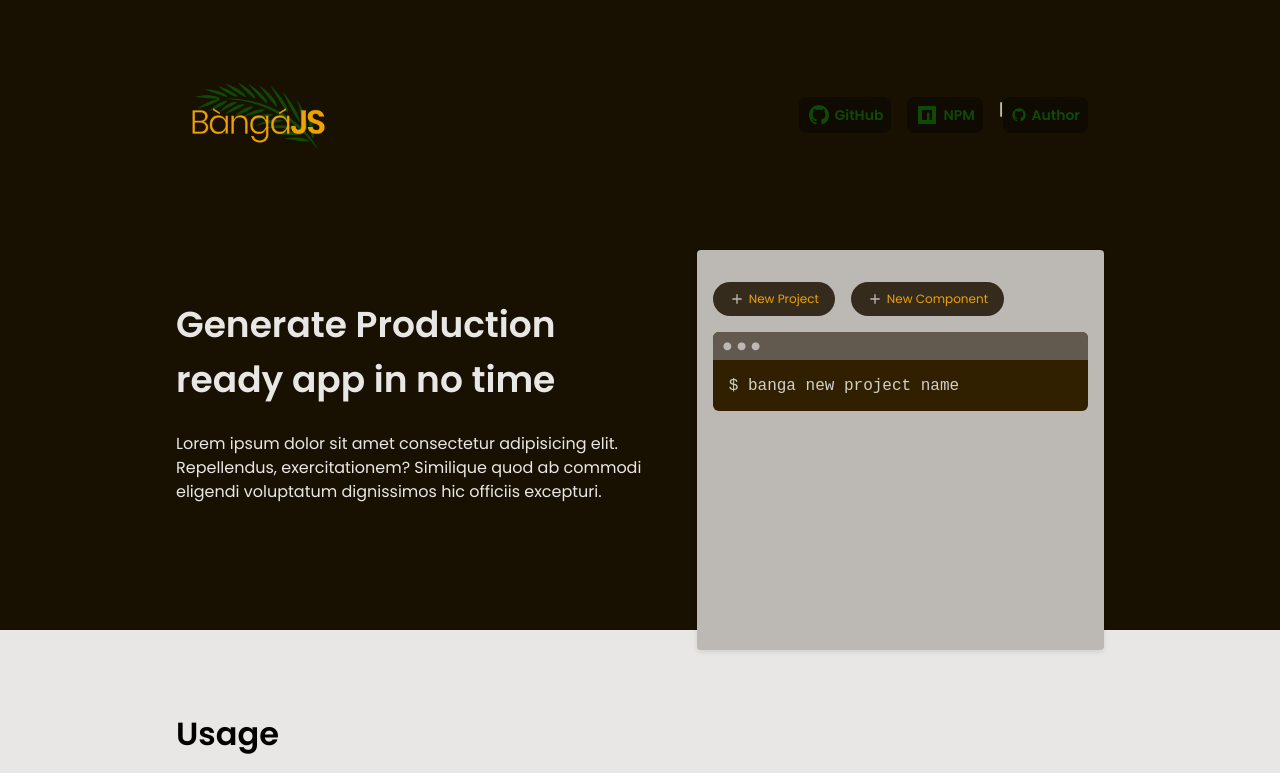
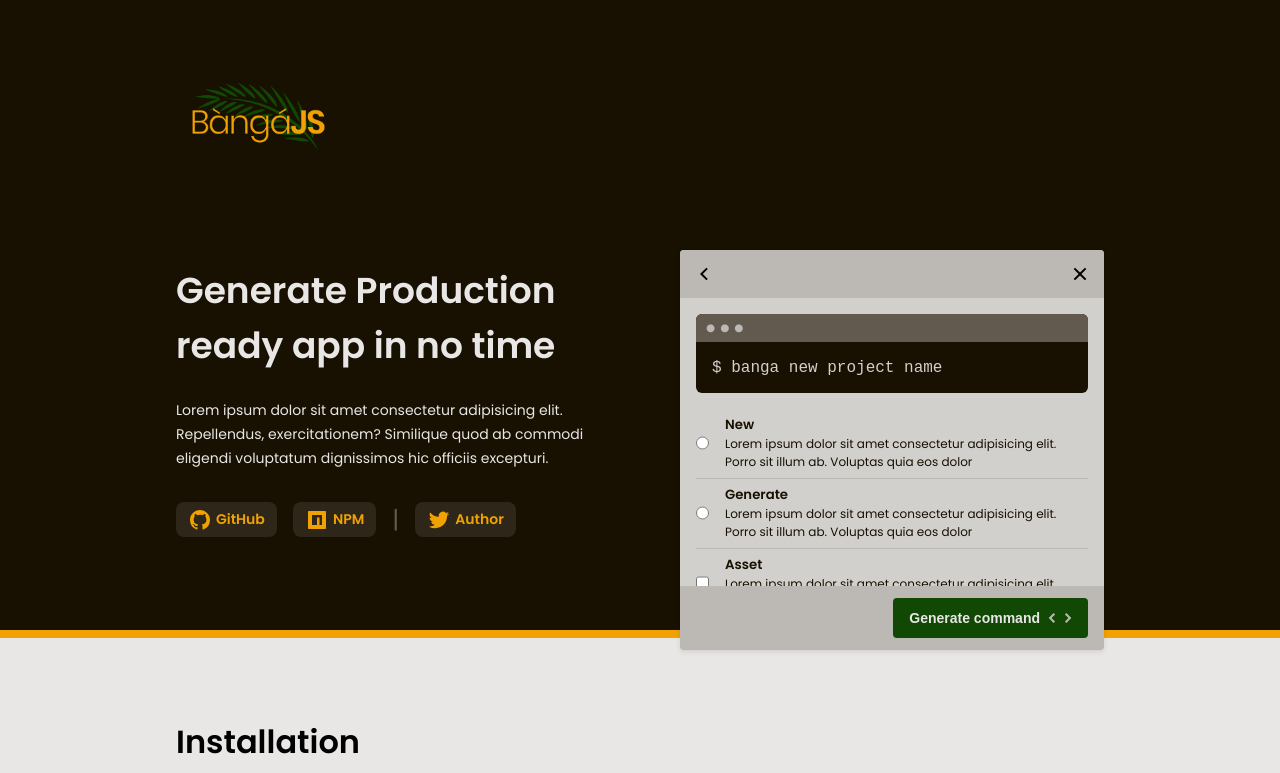
Before and after one commit to bangajs/documentation, an Angular app: page / in a window 1280 px wide. Shown: the top 773 px of the page. Built offline with nearby package versions, Linux system fonts and the light colour scheme.

Commit message:
update home page. design refactor

```diff
--- a/src/app/app.component.html
+++ b/src/app/app.component.html
@@ -3,35 +3,7 @@
     <header>
       <img src="./../assets/BangaJS.png" alt="" height="70">
 
-      <div class="hero-links">
-        <a href="http://">
-          <svg xmlns="http://www.w3.org/2000/svg" viewBox="0 0 24 24" width="24" height="24">
-            <path fill="none" d="M0 0h24v24H0z" />
-            <path
-              d="M12 2C6.475 2 2 6.475 2 12a9.994 9.994 0 0 0 6.838 9.488c.5.087.687-.213.687-.476 0-.237-.013-1.024-.013-1.862-2.512.463-3.162-.612-3.362-1.175-.113-.288-.6-1.175-1.025-1.413-.35-.187-.85-.65-.013-.662.788-.013 1.35.725 1.538 1.025.9 1.512 2.338 1.087 2.912.825.088-.65.35-1.087.638-1.337-2.225-.25-4.55-1.113-4.55-4.938 0-1.088.387-1.987 1.025-2.688-.1-.25-.45-1.275.1-2.65 0 0 .837-.262 2.75 1.026a9.28 9.28 0 0 1 2.5-.338c.85 0 1.7.112 2.5.337 1.912-1.3 2.75-1.024 2.75-1.024.55 1.375.2 2.4.1 2.65.637.7 1.025 1.587 1.025 2.687 0 3.838-2.337 4.688-4.562 4.938.362.312.675.912.675 1.85 0 1.337-.013 2.412-.013 2.75 0 .262.188.574.688.474A10.016 10.016 0 0 0 22 12c0-5.525-4.475-10-10-10z"
-              fill="rgba(17,73,4,1)" /></svg>
 
-          <span>GitHub</span>
-        </a>
-        <a href="http://">
-          <svg xmlns="http://www.w3.org/2000/svg" viewBox="0 0 24 24" width="24" height="24">
-            <path fill="none" d="M0 0H24V24H0z" />
-            <path
-              d="M20 3c.552 0 1 .448 1 1v16c0 .552-.448 1-1 1H4c-.552 0-1-.448-1-1V4c0-.552.448-1 1-1h16zm-3 4H7v10h5V9.5h2.5V17H17V7z"
-              fill="rgba(17,73,4,1)" /></svg>
-
-          <span>NPM</span>
-        </a> |
-        <a href="http://">
-          <svg xmlns="http://www.w3.org/2000/svg" viewBox="0 0 24 24" width="16" height="16">
-            <path fill="none" d="M0 0h24v24H0z" />
-            <path
-              d="M12 2C6.475 2 2 6.475 2 12a9.994 9.994 0 0 0 6.838 9.488c.5.087.687-.213.687-.476 0-.237-.013-1.024-.013-1.862-2.512.463-3.162-.612-3.362-1.175-.113-.288-.6-1.175-1.025-1.413-.35-.187-.85-.65-.013-.662.788-.013 1.35.725 1.538 1.025.9 1.512 2.338 1.087 2.912.825.088-.65.35-1.087.638-1.337-2.225-.25-4.55-1.113-4.55-4.938 0-1.088.387-1.987 1.025-2.688-.1-.25-.45-1.275.1-2.65 0 0 .837-.262 2.75 1.026a9.28 9.28 0 0 1 2.5-.338c.85 0 1.7.112 2.5.337 1.912-1.3 2.75-1.024 2.75-1.024.55 1.375.2 2.4.1 2.65.637.7 1.025 1.587 1.025 2.687 0 3.838-2.337 4.688-4.562 4.938.362.312.675.912.675 1.85 0 1.337-.013 2.412-.013 2.75 0 .262.188.574.688.474A10.016 10.016 0 0 0 22 12c0-5.525-4.475-10-10-10z"
-              fill="rgba(17,73,4,1)" /></svg>
-
-          <span>Author</span>
-        </a>
-      </div>
     </header>
 
     <br><br><br><br>
@@ -45,36 +17,120 @@
 
         <p>Lorem ipsum dolor sit amet consectetur adipisicing elit. Repellendus, exercitationem? Similique quod ab
           commodi eligendi voluptatum dignissimos hic officiis excepturi.</p>
+
+        <div class="hero-links">
+          <a href="https://github.com/saucecodee">
+            <svg xmlns="http://www.w3.org/2000/svg" viewBox="0 0 24 24" width="24" height="24">
+              <path fill="none" d="M0 0h24v24H0z" />
+              <path
+                d="M12 2C6.475 2 2 6.475 2 12a9.994 9.994 0 0 0 6.838 9.488c.5.087.687-.213.687-.476 0-.237-.013-1.024-.013-1.862-2.512.463-3.162-.612-3.362-1.175-.113-.288-.6-1.175-1.025-1.413-.35-.187-.85-.65-.013-.662.788-.013 1.35.725 1.538 1.025.9 1.512 2.338 1.087 2.912.825.088-.65.35-1.087.638-1.337-2.225-.25-4.55-1.113-4.55-4.938 0-1.088.387-1.987 1.025-2.688-.1-.25-.45-1.275.1-2.65 0 0 .837-.262 2.75 1.026a9.28 9.28 0 0 1 2.5-.338c.85 0 1.7.112 2.5.337 1.912-1.3 2.75-1.024 2.75-1.024.55 1.375.2 2.4.1 2.65.637.7 1.025 1.587 1.025 2.687 0 3.838-2.337 4.688-4.562 4.938.362.312.675.912.675 1.85 0 1.337-.013 2.412-.013 2.75 0 .262.188.574.688.474A10.016 10.016 0 0 0 22 12c0-5.525-4.475-10-10-10z" />
+            </svg>
+
+            <span>GitHub</span>
+          </a>
+          <a href="https://www.npmjs.com/package/bangajs">
+            <svg xmlns="http://www.w3.org/2000/svg" viewBox="0 0 24 24" width="24" height="24">
+              <path fill="none" d="M0 0H24V24H0z" />
+              <path
+                d="M20 3c.552 0 1 .448 1 1v16c0 .552-.448 1-1 1H4c-.552 0-1-.448-1-1V4c0-.552.448-1 1-1h16zm-3 4H7v10h5V9.5h2.5V17H17V7z" />
+            </svg>
+
+            <span>NPM</span>
+          </a> |
+          <a href="https://ifedili.com">
+            <svg xmlns="http://www.w3.org/2000/svg" viewBox="0 0 24 24" width="24" height="24">
+              <path fill="none" d="M0 0h24v24H0z" />
+              <path
+                d="M22.162 5.656a8.384 8.384 0 0 1-2.402.658A4.196 4.196 0 0 0 21.6 4c-.82.488-1.719.83-2.656 1.015a4.182 4.182 0 0 0-7.126 3.814 11.874 11.874 0 0 1-8.62-4.37 4.168 4.168 0 0 0-.566 2.103c0 1.45.738 2.731 1.86 3.481a4.168 4.168 0 0 1-1.894-.523v.052a4.185 4.185 0 0 0 3.355 4.101 4.21 4.21 0 0 1-1.89.072A4.185 4.185 0 0 0 7.97 16.65a8.394 8.394 0 0 1-6.191 1.732 11.83 11.83 0 0 0 6.41 1.88c7.693 0 11.9-6.373 11.9-11.9 0-.18-.005-.362-.013-.54a8.496 8.496 0 0 0 2.087-2.165z" />
+              </svg>
+
+            <span>Author</span>
+          </a>
+        </div>
       </div>
 
-      <div class="hero-right">
-        <input type="hidden" #selection>
+      <div class="generator">
 
-        <div class="card-container">
-          <div class="card card-small" (click)="selection.value = 'material'" tabindex="0">
-            <svg class="material-icons" xmlns="http://www.w3.org/2000/svg" width="16" height="16" viewBox="0 0 24 24">
-              <path d="M19 13h-6v6h-2v-6H5v-2h6V5h2v6h6v2z" /></svg>
+        <div class="gen-header">
+          <svg xmlns="http://www.w3.org/2000/svg" viewBox="0 0 24 24" width="24" height="24">
+            <path fill="none" d="M0 0h24v24H0z" />
+            <path d="M10.828 12l4.95 4.95-1.414 1.414L8 12l6.364-6.364 1.414 1.414z" /></svg>
 
-            <span>New Project</span>
+          <!-- <span>Command</span> -->
+
+          <svg xmlns="http://www.w3.org/2000/svg" viewBox="0 0 24 24" width="24" height="24">
+            <path fill="none" d="M0 0h24v24H0z" />
+            <path
+              d="M12 10.586l4.95-4.95 1.414 1.414-4.95 4.95 4.95 4.95-1.414 1.414-4.95-4.95-4.95 4.95-1.414-1.414 4.95-4.95-4.95-4.95L7.05 5.636z" />
+          </svg>
         </div>
 
-          <div class="card card-small" (click)="selection.value = 'component'" tabindex="0">
-            <svg class="material-icons" xmlns="http://www.w3.org/2000/svg" width="16" height="16" viewBox="0 0 24 24">
-              <path d="M19 13h-6v6h-2v-6H5v-2h6V5h2v6h6v2z" /></svg>
+        <div class="gen-body">
 
-            <span>New Component</span>
+          <!-- Terminal -->
+          <div class="terminal" [ngSwitch]="selection">
+            <pre *ngSwitchDefault>$ banga new project name</pre>
+          </div>
+
+          <div>
+            <div class="form-control">
+              <input type="radio" name="command" value="new" id="new">
+              <label for="new">
+                <h5>New</h5>
+                <p class="desc">Lorem ipsum dolor sit amet consectetur adipisicing elit. Porro sit illum ab. Voluptas
+                  quia eos dolor</p>
+              </label>
+            </div>
+
+            <div class="form-control">
+              <input type="radio" name="command" value="new" id="generate">
+              <label for="generate">
+                <h5>Generate</h5>
+                <p class="desc">Lorem ipsum dolor sit amet consectetur adipisicing elit. Porro sit illum ab. Voluptas
+                  quia eos dolor</p>
+              </label>
+            </div>
+
+            <div class="form-control">
+              <input type="checkbox" name="type" value="asset" id="asset">
+              <label for="asset">
+                <h5>Asset</h5>
+                <p class="desc">Lorem ipsum dolor sit amet consectetur adipisicing elit. Porro sit illum ab. Voluptas
+                  quia eos dolor</p>
+              </label>
+            </div>
+
+            <div class="form-control">
+              <input type="checkbox" name="type" value="controller" id="controller">
+              <label for="controller">
+                <h5>Controller</h5>
+                <p class="desc">Lorem ipsum dolor sit amet consectetur adipisicing elit. Porro sit illum ab. Voluptas
+                  quia eos dolor</p>
+              </label>
+            </div>
+
+          </div>
+        </div>
+
+
+        <div class="gen-footer">
+          <button></button>
+
+          <button class="but but-small" (click)="selection = 'material'" tabindex="0">
+            <span>Generate command</span>
+
+            <svg xmlns="http://www.w3.org/2000/svg" viewBox="0 0 24 24" width="24" height="24">
+              <path fill="none" d="M0 0h24v24H0z" />
+              <path
+                d="M16.95 8.464l1.414-1.414 4.95 4.95-4.95 4.95-1.414-1.414L20.485 12 16.95 8.464zm-9.9 0L3.515 12l3.535 3.536-1.414 1.414L.686 12l4.95-4.95L7.05 8.464z" />
+            </svg>
+          </button>
         </div>
 
       </div>
 
-        <!-- Terminal -->
-        <div class="terminal" [ngSwitch]="selection.value">
-          <pre *ngSwitchDefault>$ banga new project name</pre>
-          <pre *ngSwitchCase="'material'">$ banga generate project name</pre>
-        </div>
     </div>
 
-    </div>
   </div>
 </div>
 
@@ -83,13 +139,38 @@
 
 
 
-<div class="container" role="main">
+<div class="main container">
+  <main>
+    <section>
+      <h2>Installation</h2>
+      <div>
+        <p>Lorem ipsum dolor sit <code>Hello</code> amet consectetur adipisicing elit. Eos aperiam corrupti iusto
+          recusandae ut voluptatibus
+          quod nulla nisi officia enim fugiat deserunt, deleniti, consequatur perspiciatis tempora saepe sunt ipsa
+          neque.
+        </p>
+
+        <div class="terminal">
+          <span class="copy">
+            Copied!
+            <svg xmlns="http://www.w3.org/2000/svg" viewBox="0 0 24 24" width="20" height="20">
+              <path fill="none" d="M0 0h24v24H0z" />
+              <path
+                d="M7 6V3a1 1 0 0 1 1-1h12a1 1 0 0 1 1 1v14a1 1 0 0 1-1 1h-3v3c0 .552-.45 1-1.007 1H4.007A1.001 1.001 0 0 1 3 21l.003-14c0-.552.45-1 1.007-1H7zM5.003 8L5 20h10V8H5.003zM9 6h8v10h2V4H9v2z"
+                fill="#bcb8b3" /></svg>
+          </span>
+          <pre>$ npm install bangajs -g</pre>
+        </div>
+      </div>
+    </section>
+
     <section>
       <h2>Usage</h2>
       <div>
         <p>Lorem ipsum dolor sit <code>Hello</code> amet consectetur adipisicing elit. Eos aperiam corrupti iusto
           recusandae ut voluptatibus
-        quod nulla nisi officia enim fugiat deserunt, deleniti, consequatur perspiciatis tempora saepe sunt ipsa neque.
+          quod nulla nisi officia enim fugiat deserunt, deleniti, consequatur perspiciatis tempora saepe sunt ipsa
+          neque.
         </p>
 
         <div class="terminal">
@@ -109,17 +190,25 @@
     <section>
       <h2>Commands</h2>
       <div>
-      <p>Lorem ipsum dolor sit amet consectetur adipisicing elit. Eos aperiam corrupti iusto recusandae ut voluptatibus
-        quod nulla nisi officia enim fugiat deserunt, deleniti, consequatur perspiciatis tempora saepe sunt ipsa neque.
+        <p>Lorem ipsum dolor sit amet consectetur adipisicing elit. Eos aperiam corrupti iusto recusandae ut
+          voluptatibus
+          quod nulla nisi officia enim fugiat deserunt, deleniti, consequatur perspiciatis tempora saepe sunt ipsa
+          neque.
         </p>
       </div>
     </section>
+  </main>
+
+  <aside>
+
+  </aside>
 
 
   <!-- Footer -->
   <footer>
     Made with 🍅 by <a href="http://ifedili.com" target="_blank" rel=""> Onyegbu Ifedili</a>
   </footer>
+</div>
 
 
 <router-outlet></router-outlet>
--- a/src/app/app.component.ts
+++ b/src/app/app.component.ts
@@ -7,4 +7,5 @@ import { Component } from '@angular/core';
 })
 export class AppComponent {
   title = 'banga-docs';
+  selection = ""
 }
--- a/src/styles.scss
+++ b/src/styles.scss
@@ -50,42 +50,44 @@ header {
   flex-direction: column;
 }
 
-.card-container {
+.but-container {
   display: flex;
   flex-wrap: wrap;
   margin: 16px 0;
 }
 
-.card {
-  border-radius: 25px;
-  background: #352b1c;
-  color: #f0a202;
+.but {
+  border-radius: 0.25rem;
+  background: #114904;
+  color: #e9e7e6;
   //   max-height: 50px;
   //   width: 200px;
   margin: 0 1rem 0 0;
   padding: 0.5rem 1rem;
-  font-size: 0.75rem;
+  font-size: 0.875rem;
+  font-weight: 600;
   display: flex;
   flex-direction: row;
   justify-content: center;
   align-items: center;
   transition: all 0.2s ease-in-out;
+  cursor: pointer;
 }
 
-.card svg {
+.but svg {
   fill: #bcb8b3;
-  margin-right: 0.25rem;
+  margin-left: 0.5rem;
 }
 
 .terminal {
   position: relative;
-  width: 80%;
+  width: 100%;
   max-width: 600px;
   border-radius: 6px;
   padding-top: 45px;
   margin: 1rem 0;
   overflow: hidden;
-  background-color: #302000;
+  background-color: #181000;
 }
 
 .terminal::before {
@@ -143,17 +145,17 @@ footer {
 
 /* Responsive Styles */
 @media screen and (max-width: 767px) {
-  .card-container,
+  .but-container,
   .terminal {
     width: 100%;
   }
 
-  .card:not(.highlight-card) {
+  .but:not(.highlight-but) {
     height: 16px;
     margin: 8px 0;
   }
 
-  .card.highlight-card span {
+  .but.highlight-but span {
     margin-left: 72px;
   }
 
@@ -175,35 +177,77 @@ footer {
   color: #e9e7e6;
   padding: 80px 0;
   margin-bottom: 5rem;
+  border-bottom: 8px solid #f0a202;
 }
 
 .hero-content {
   display: grid;
-  grid-template-columns: 3fr 2.5fr;
-  grid-gap: 2rem;
+  grid-template-columns: 1fr 1fr;
+  grid-gap: 5rem;
   align-items: center;
   justify-content: space-between;
 }
 
-.hero-left{
+.hero-left {
   max-width: 100%;
+
+  p {
+    font-size: 0.875rem;
+  }
 }
 
-.hero-right{
+.generator {
+  position: relative;
   height: 400px;
   width: 100%;
   max-width: 100%;
-     background: rgba(188, 184, 179, 1);
+  background: #d2d0cd;
   padding: 1rem;
   border-radius: 0.25rem;
   margin-bottom: -100px;
   box-shadow: 0px 2px 5px rgba(24, 16, 0, 0.1);
+  overflow: hidden;
 
-     .terminal{
+  .terminal {
     width: 100%;
     max-width: 600px;
     max-width: 100%;
   }
+}
+
+.gen-header {
+  position: absolute;
+  left: 0;
+  top: 0;
+  display: flex;
+  justify-content: space-between;
+  width: 100%;
+  padding: 0.75rem 0.75rem;
+  background: #bcb8b3;
+}
+
+.gen-body {
+  margin: 2rem 0 4rem;
+  height: calc(100% - 80px);
+  overflow-y: scroll;
+  scrollbar-width: none;
+
+  &::-webkit-scrollbar {
+    width: 1px;
+  }
+}
+
+.gen-footer {
+  position: absolute;
+  left: 0;
+  bottom: 0;
+  display: flex;
+  justify-content: space-between;
+  align-items: center;
+  width: 100%;
+  height: 64px;
+  padding: 0.75rem 0;
+  background: #bcb8b3;
 }
 
 .hero img {
@@ -217,22 +261,31 @@ footer {
 
 .hero-links {
   display: flex;
+  align-items: center;
+  margin-top: 2rem;
+  font-size: 1.5rem;
+  color: #625a4f;
 }
 
 .hero-links a {
   display: flex;
   align-items: center;
-  background: #0f0a02;
-  color: #114904;
+  background: rgba(233, 231, 230, 0.1);
+  color: #f0a202;
   font-size: 0.875rem;
   font-weight: 600;
   text-decoration: none;
   border-radius: 0.5rem;
   margin-right: 1rem;
-  padding: 0.35rem 0.5rem;
+  padding: 0.35rem 0.75rem;
+
+  &:last-child {
+    margin-left: 1rem;
+  }
 
   svg {
     margin-right: 0.25rem;
+    fill: #f0a202;
   }
 }
 
@@ -254,3 +307,36 @@ footer {
     font-weight: 500;
   }
 }
+
+.main {
+  display: flex;
+}
+
+main {
+  width: 100%;
+  max-width: 600px;
+}
+
+.form-control {
+  display: flex;
+  color: #181000;
+  padding: 0.4rem 0;
+  border-bottom: 1px solid #bcb8b3;
+
+  &:last-child {
+    border-bottom: none;
+  }
+
+  input[type="radio"] {
+    background: red;
+  }
+
+  label {
+    margin-left: 1rem;
+  }
+
+  .desc {
+    font-size: 0.75rem;
+    line-height: 1.5;
+  }
+}
```
Lines whose indentation alone changed are shown as unchanged.
